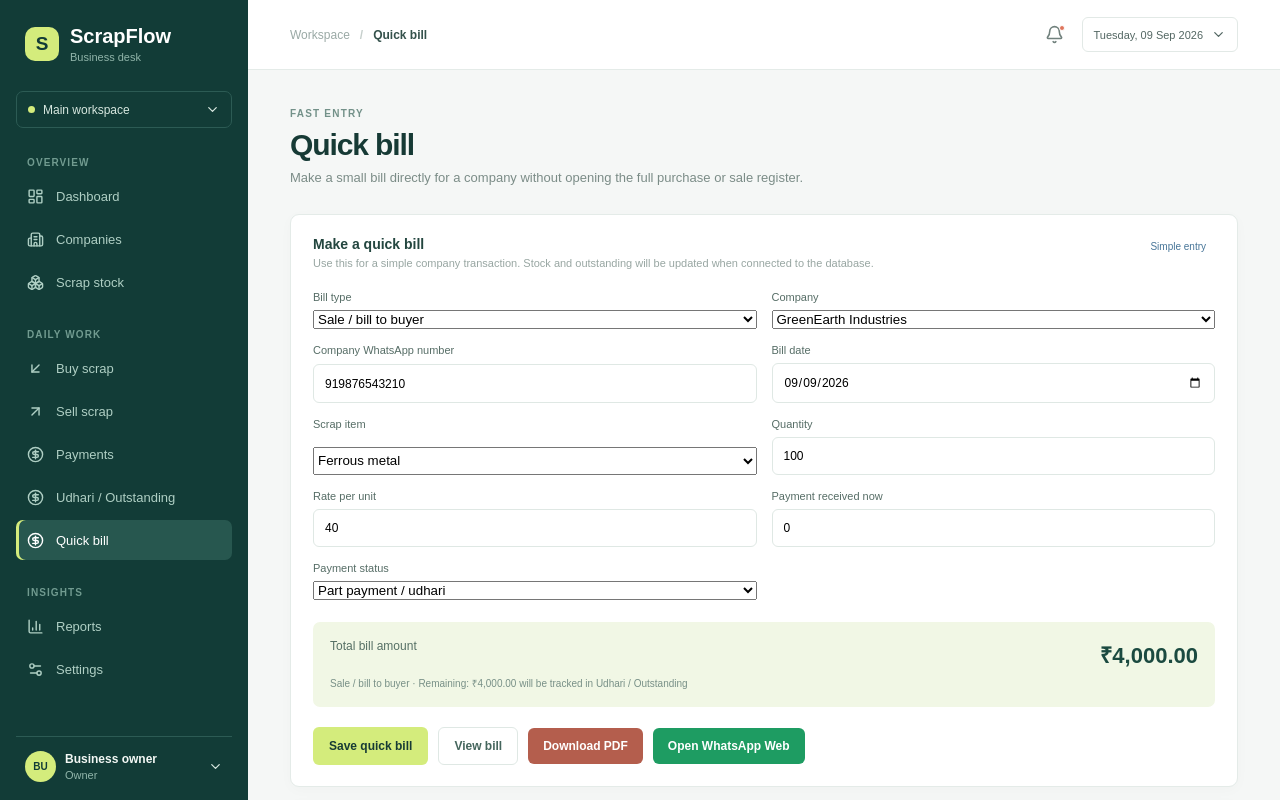
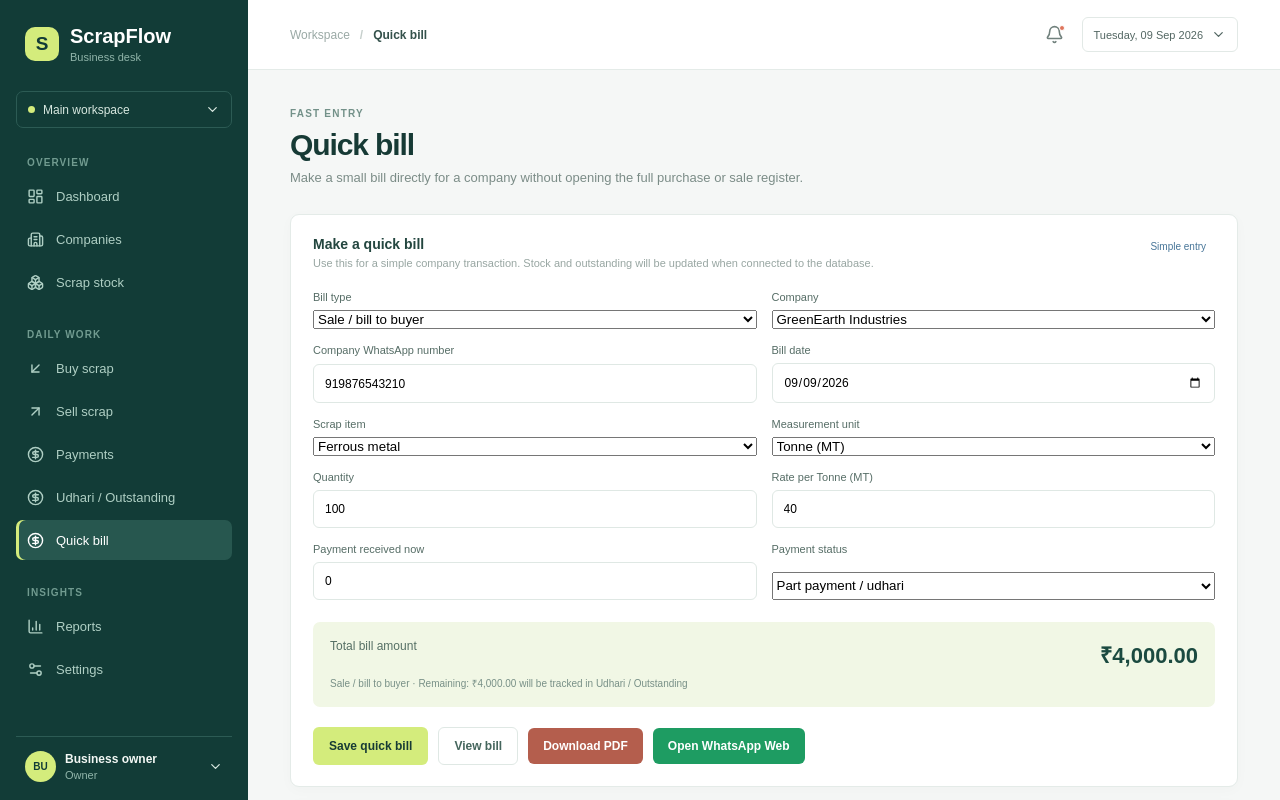
Before and after one commit to Sanika0707308/scrapflow, a Next.js app: page /quick-bill in a window 1280 px wide. Shown: the top 800 px of the page. Built offline with nearby package versions, Linux system fonts and the light colour scheme.

Commit message:
feat: support commercial scrap measurement units

```diff
--- a/src/app/quick-bill/page.tsx
+++ b/src/app/quick-bill/page.tsx
@@ -16,6 +16,7 @@ export default function QuickBillPage() {
   const [paymentReceived, setPaymentReceived] = useState("0");
   const [billDate, setBillDate] = useState("2026-09-09");
   const [scrapItem, setScrapItem] = useState("Ferrous metal");
+  const [unit, setUnit] = useState("Tonne (MT)");
   const [showPreview, setShowPreview] = useState(false);
   const [savedMessage, setSavedMessage] = useState("");
   const [businessName, setBusinessName] = useState("Your business name");
@@ -24,7 +25,7 @@ export default function QuickBillPage() {
   const total = (Number(quantity) || 0) * (Number(rate) || 0);
   const remaining = Math.max(total - (Number(paymentReceived) || 0), 0);
   useEffect(() => { const saved = localStorage.getItem("scrapflow-business-profile"); if (saved) { const details = JSON.parse(saved) as { businessName?: string; ownerName?: string }; setBusinessName(details.businessName || "Your business name"); setOwnerName(details.ownerName || "Business owner"); } }, []);
-  const whatsappMessage = `Hello ${company}, your ${billType.toLowerCase()} from ${businessName} is ${money.format(total)}. Paid now: ${money.format(Number(paymentReceived) || 0)}. Remaining: ${money.format(remaining)}. Contact: ${ownerName}.`;
+  const whatsappMessage = `Hello ${company}, your ${billType.toLowerCase()} from ${businessName} is ${quantity} ${unit} of ${scrapItem} at ${money.format(Number(rate) || 0)} per ${unit}. Total: ${money.format(total)}. Paid now: ${money.format(Number(paymentReceived) || 0)}. Remaining: ${money.format(remaining)}. Contact: ${ownerName}.`;
   const whatsappLink = `https://web.whatsapp.com/send?phone=${mobile.replace(/\D/g, "")}&text=${encodeURIComponent(whatsappMessage)}`;
   const downloadPdf = () => {
     if (!company || total <= 0) { setSavedMessage("Please select a company and enter a quantity and rate greater than zero."); return; }
@@ -51,7 +52,7 @@ export default function QuickBillPage() {
     pdf.setFontSize(9); pdf.setTextColor(45, 78, 68); pdf.text(itemLines, 5, tableY + 10);
     const itemEnd = tableY + 10 + (itemLines.length - 1) * 4;
     right(pdfMoney(total), itemEnd, 9);
-    left(`${quantity} x ${pdfMoney(Number(rate) || 0)}`, itemEnd + 6, 8);
+    left(`${quantity} ${unit} x ${pdfMoney(Number(rate) || 0)} / ${unit}`, itemEnd + 6, 8);
     line(itemEnd + 11);
     left("Bill total", itemEnd + 19, 9); right(pdfMoney(total), itemEnd + 19, 9);
     left("Paid now", itemEnd + 27, 9); right(pdfMoney(Number(paymentReceived) || 0), itemEnd + 27, 9);
@@ -65,7 +66,7 @@ export default function QuickBillPage() {
   const saveBill = () => {
     if (!company || total <= 0) { setSavedMessage("Please select a company and enter a quantity and rate greater than zero."); return; }
     const existingBills = JSON.parse(localStorage.getItem("scrapflow-bills") || "[]") as object[];
-    existingBills.unshift({ id: Date.now(), billNumber, businessName, ownerName, billType, company, mobile, billDate, scrapItem, quantity: Number(quantity), rate: Number(rate), total, paymentReceived: Number(paymentReceived) || 0, remaining, createdAt: new Date().toISOString() });
+    existingBills.unshift({ id: Date.now(), billNumber, businessName, ownerName, billType, company, mobile, billDate, scrapItem, unit, quantity: Number(quantity), rate: Number(rate), total, paymentReceived: Number(paymentReceived) || 0, remaining, createdAt: new Date().toISOString() });
     localStorage.setItem("scrapflow-bills", JSON.stringify(existingBills));
     setSavedMessage(`Bill saved successfully for ${company}.`);
     setShowPreview(true);
@@ -78,12 +79,13 @@ export default function QuickBillPage() {
       <label>Company WhatsApp number<input value={mobile} onChange={(event) => setMobile(event.target.value)} placeholder="Example: 919876543210" /></label>
       <label>Bill date<input type="date" value={billDate} onChange={(event) => setBillDate(event.target.value)} /></label>
       <label>Scrap item<select value={scrapItem} onChange={(event) => setScrapItem(event.target.value)}><option>Ferrous metal</option><option>Aluminium</option><option>Copper wire</option><option>Paper & cardboard</option></select></label>
+      <label>Measurement unit<select value={unit} onChange={(event) => setUnit(event.target.value)}><option>Tonne (MT)</option><option>Kilogram (kg)</option><option>Long ton</option><option>Gross ton</option><option>Pound (lb)</option></select></label>
       <label>Quantity<input type="number" min="0" value={quantity} onChange={(event) => setQuantity(event.target.value)} /></label>
-      <label>Rate per unit<input type="number" min="0" value={rate} onChange={(event) => setRate(event.target.value)} /></label>
+      <label>Rate per {unit}<input type="number" min="0" value={rate} onChange={(event) => setRate(event.target.value)} /></label>
       <label>Payment received now<input type="number" min="0" value={paymentReceived} onChange={(event) => setPaymentReceived(event.target.value)} /></label>
       <label>Payment status<select><option>Part payment / udhari</option><option>Fully paid</option><option>Pay later</option></select></label>
     </div><div className={styles.billTotal}><span>Total bill amount</span><strong>{money.format(total)}</strong><small>{billType} · Remaining: {money.format(remaining)} will be tracked in Udhari / Outstanding</small></div><div className={styles.billActions}><button className={styles.saveButton} type="button" onClick={saveBill}>Save quick bill</button><button className={styles.secondaryButton} type="button" onClick={() => setShowPreview((current) => !current)}>{showPreview ? "Hide bill" : "View bill"}</button><button className={styles.pdfButton} type="button" onClick={downloadPdf}>Download PDF</button><a className={styles.whatsappButton} href={whatsappLink} target="_blank" rel="noreferrer">Open WhatsApp Web</a></div>{savedMessage && <p className={savedMessage.includes("successfully") ? styles.successMessage : styles.errorMessage}>{savedMessage}</p>}</section>
-    {showPreview && <section className={styles.billPreview}><div className={styles.billPreviewHeader}><div><p className={styles.eyebrow}>BILL PREVIEW · {billNumber}</p><h2>{businessName}</h2><small>From {ownerName} · Bill to {company} · {billDate}</small></div><strong>{money.format(total)}</strong></div><div className={styles.previewLine}><span>{scrapItem} · {billType}</span><span>{quantity} × {money.format(Number(rate) || 0)}</span></div><div className={styles.previewLine}><span>Paid now</span><strong>{money.format(Number(paymentReceived) || 0)}</strong></div><div className={styles.previewLine}><span>Remaining udhari</span><strong>{money.format(remaining)}</strong></div><p className={styles.previewNote}>This bill can be downloaded as a small receipt PDF or shared with {company} on WhatsApp Web.</p></section>}
+    {showPreview && <section className={styles.billPreview}><div className={styles.billPreviewHeader}><div><p className={styles.eyebrow}>BILL PREVIEW · {billNumber}</p><h2>{businessName}</h2><small>From {ownerName} · Bill to {company} · {billDate}</small></div><strong>{money.format(total)}</strong></div><div className={styles.previewLine}><span>{scrapItem} · {billType}</span><span>{quantity} {unit} × {money.format(Number(rate) || 0)}</span></div><div className={styles.previewLine}><span>Paid now</span><strong>{money.format(Number(paymentReceived) || 0)}</strong></div><div className={styles.previewLine}><span>Remaining udhari</span><strong>{money.format(remaining)}</strong></div><p className={styles.previewNote}>This bill can be downloaded as a small receipt PDF or shared with {company} on WhatsApp Web.</p></section>}
     <section className={styles.panel}><div className={styles.panelHeader}><div><h2>When to use Quick bill</h2><p>For full purchases or deliveries with more details, use Buy scrap or Sell scrap.</p></div></div><div className={styles.helpGrid}><div><strong>Sale / bill to buyer</strong><small>Reduces available stock and adds money to receive.</small></div><div><strong>Purchase / bill from supplier</strong><small>Increases available stock and adds money to pay.</small></div></div></section>
   </FeaturePage>;
 }
--- a/src/app/stock/page.tsx
+++ b/src/app/stock/page.tsx
@@ -2,8 +2,8 @@ import { DataPanel, FeaturePage, FormPanel, SummaryCards } from "@/components/Fe
 
 export default function StockPage() {
   return <FeaturePage active="/stock" eyebrow="INVENTORY" title="Scrap stock" description="See how much material is available before you promise a delivery." actionLabel="Add scrap type" actionHref="#form">
-    <SummaryCards cards={[{ label: "Available stock", value: "18,450 kg", note: "Current total", tone: "green" }, { label: "Bought this month", value: "24,700 kg", note: "Added to stock", tone: "amber" }, { label: "Sold this month", value: "18,250 kg", note: "Sent to buyers", tone: "blue" }, { label: "Low stock items", value: "2", note: "Need attention", tone: "red" }]} />
-    <DataPanel title="Stock by scrap type" subtitle="Available quantity and unit" rows={[{ title: "Ferrous metal", subtitle: "Unit: kg · Last updated today", amount: "8,240 kg", status: "In stock", tone: "green" }, { title: "Aluminium", subtitle: "Unit: kg · Last updated yesterday", amount: "4,180 kg", status: "In stock", tone: "green" }, { title: "Copper wire", subtitle: "Unit: kg · Last updated 07 Sep", amount: "2,960 kg", status: "In stock", tone: "blue" }, { title: "Paper & cardboard", subtitle: "Unit: kg · Last updated 06 Sep", amount: "3,070 kg", status: "In stock", tone: "amber" }]} />
+    <SummaryCards cards={[{ label: "Available stock", value: "18.45 MT", note: "Current total", tone: "green" }, { label: "Bought this month", value: "24.70 MT", note: "Added to stock", tone: "amber" }, { label: "Sold this month", value: "18.25 MT", note: "Sent to buyers", tone: "blue" }, { label: "Low stock items", value: "2", note: "Need attention", tone: "red" }]} />
+    <DataPanel title="Stock by scrap type" subtitle="Commercial units: MT, kg, long ton, gross ton, or lb" rows={[{ title: "Ferrous metal", subtitle: "Unit: Tonne (MT) · Last updated today", amount: "8.24 MT", status: "In stock", tone: "green" }, { title: "Aluminium", subtitle: "Unit: Tonne (MT) · Last updated yesterday", amount: "4.18 MT", status: "In stock", tone: "green" }, { title: "Copper wire", subtitle: "Unit: Kilogram (kg) · Last updated 07 Sep", amount: "2,960 kg", status: "In stock", tone: "blue" }, { title: "Paper & cardboard", subtitle: "Unit: Kilogram (kg) · Last updated 06 Sep", amount: "3,070 kg", status: "In stock", tone: "amber" }]} />
     <FormPanel title="Add a scrap type" fields={["Scrap name", "Category", "Unit", "Opening stock", "Notes"]} />
   </FeaturePage>;
 }
--- a/src/components/FeaturePage.tsx
+++ b/src/components/FeaturePage.tsx
@@ -53,7 +53,7 @@ export function DataPanel({ title, subtitle, rows, emptyText = "No records found
   return <section className={styles.panel}><div className={styles.panelHeader}><div><h2>{title}</h2><p>{subtitle}</p></div><div className={styles.filterTools}><input className={styles.searchInput} value={search} onChange={(event) => setSearch(event.target.value)} placeholder="Search" aria-label={`Search ${title}`} /><label className={styles.filterSelect}><span>Filter</span><select value={statusFilter} onChange={(event) => setStatusFilter(event.target.value)} aria-label={`Filter ${title}`}>{statuses.map((status) => <option key={status}>{status}</option>)}</select><ChevronDown size={14} /></label></div></div><div className={styles.dataList}>{visibleRows.length ? visibleRows.map((row) => <div className={styles.dataRow} key={`${row.title}-${row.subtitle}`}><div><strong>{row.title}</strong><small>{row.subtitle}</small></div>{row.amount && <strong>{row.amount}</strong>}{row.status && <span className={`${styles.status} ${styles[row.tone || "blue"]}`}>{row.status}</span>}</div>) : <p className={styles.empty}>{emptyText}</p>}</div></section>;
 }
 
-export function FormPanel({ title, fields }: { title: string; fields: string[] }) { return <section className={styles.panel} id="form"><div className={styles.panelHeader}><div><h2>{title}</h2><p>Enter details below. You can connect this form to the database next.</p></div></div><div className={styles.formGrid}>{fields.map((field) => <label key={field}>{field}<input placeholder={`Enter ${field.toLowerCase()}`} /></label>)}</div><button className={styles.saveButton}>Save details</button></section>; }
+export function FormPanel({ title, fields }: { title: string; fields: string[] }) { return <section className={styles.panel} id="form"><div className={styles.panelHeader}><div><h2>{title}</h2><p>Enter details below. You can connect this form to the database next.</p></div></div><div className={styles.formGrid}>{fields.map((field) => <label key={field}>{field}{field === "Unit" ? <select defaultValue="Tonne (MT)"><option>Tonne (MT)</option><option>Kilogram (kg)</option><option>Long ton</option><option>Gross ton</option><option>Pound (lb)</option></select> : <input placeholder={`Enter ${field.toLowerCase()}`} />}</label>)}</div><button className={styles.saveButton}>Save details</button></section>; }
 
 export function BusinessProfileForm() {
   const [profile, setProfile] = useState({ businessName: "", ownerName: "", mobile: "", email: "", address: "", gst: "" });
```
